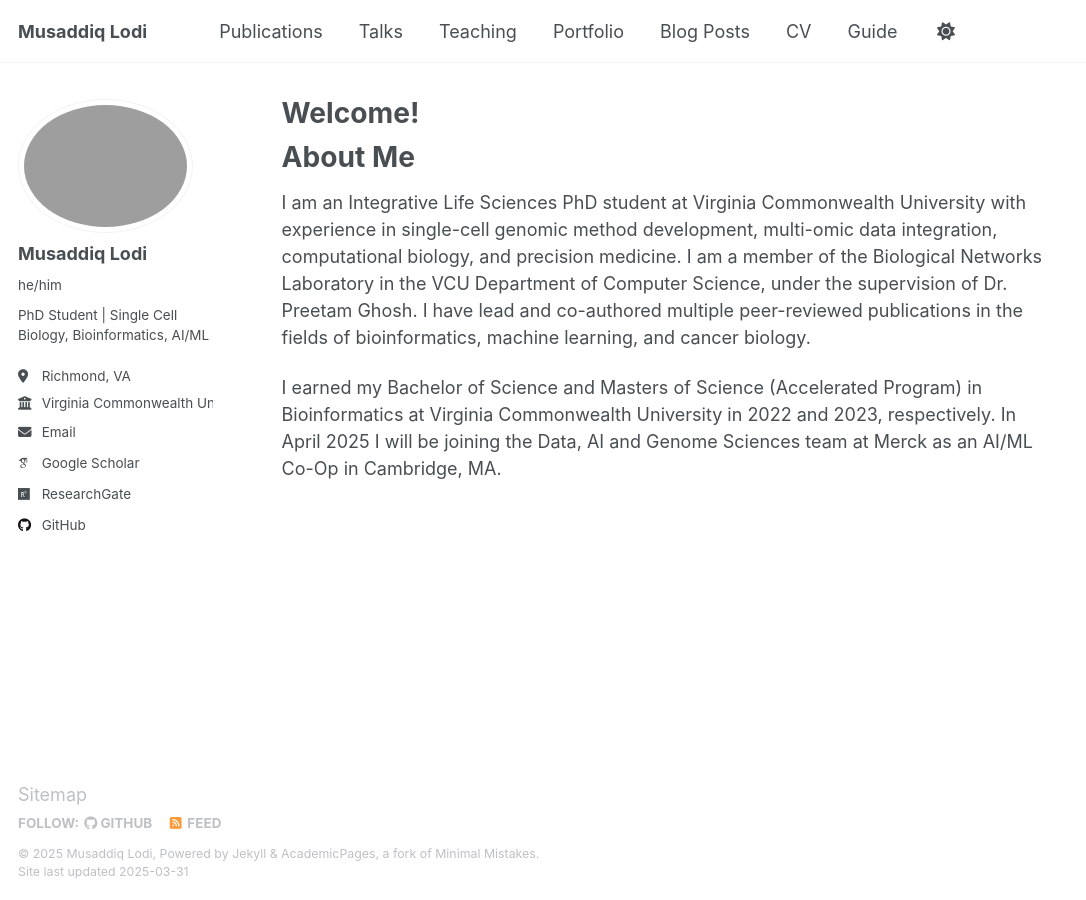
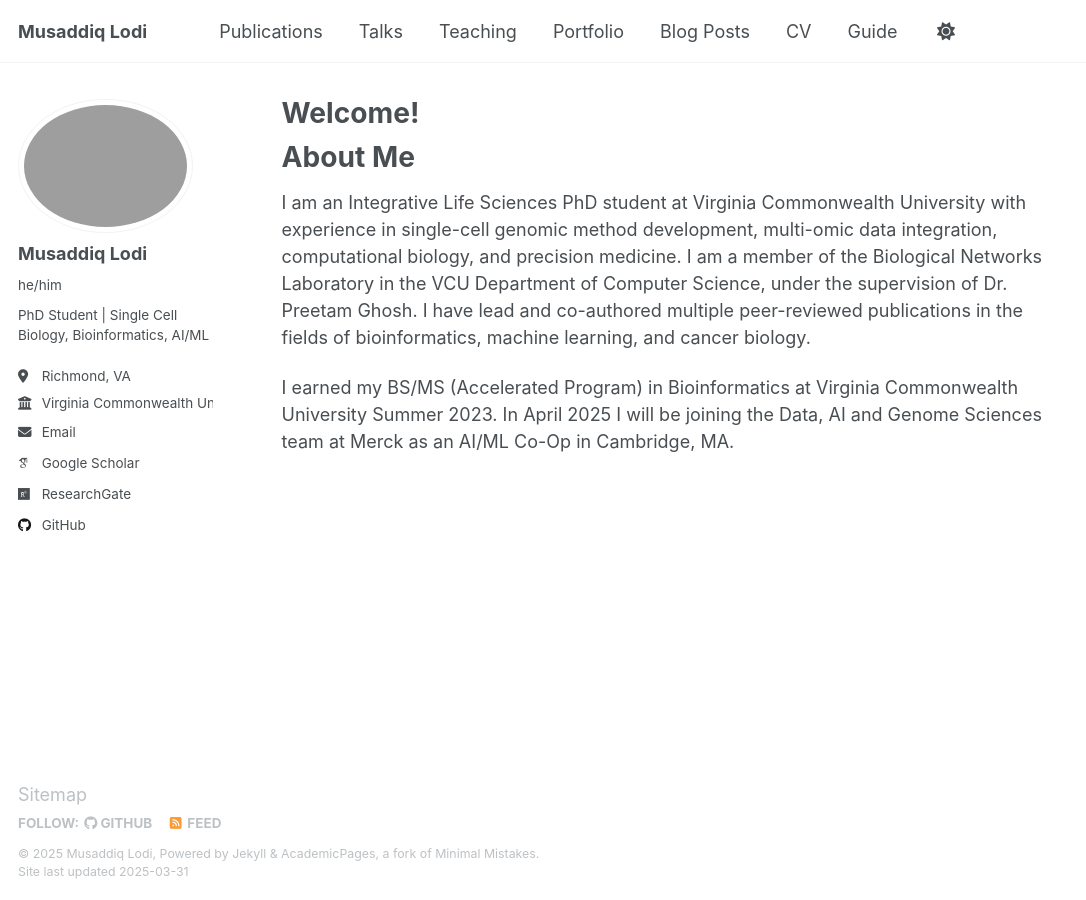
Before and after one commit to musaddiq-k-lodi/musaddiq-k-lodi.github.io, a Jekyll site: the page built from _pages/about.md, in a window 1280 px wide. Shown: the whole page, without its empty margins (0-1086 px from the left). Built offline with Jekyll 4.4.1, drawn with Linux system fonts in a browser that asks for light colours; some web fonts are replaced.

Commit message:
Update about.md

```diff
--- a/_pages/about.md
+++ b/_pages/about.md
@@ -10,4 +10,4 @@ About Me
 ======
 I am an Integrative Life Sciences PhD student at Virginia Commonwealth University with experience in single-cell genomic method development, multi-omic data integration, computational biology, and precision medicine. I am a member of the Biological Networks Laboratory in the VCU Department of Computer Science, under the supervision of Dr. Preetam Ghosh. I have lead and co-authored multiple peer-reviewed publications in the fields of bioinformatics, machine learning, and cancer biology.
 
-I earned my Bachelor of Science and Masters of Science (Accelerated Program) in Bioinformatics at Virginia Commonwealth University in 2022 and 2023, respectively. In April 2025 I will be joining the Data, AI and Genome Sciences team at Merck as an AI/ML Co-Op in Cambridge, MA.
+I earned my BS/MS (Accelerated Program) in Bioinformatics at Virginia Commonwealth University Summer 2023. In April 2025 I will be joining the Data, AI and Genome Sciences team at Merck as an AI/ML Co-Op in Cambridge, MA.
```
